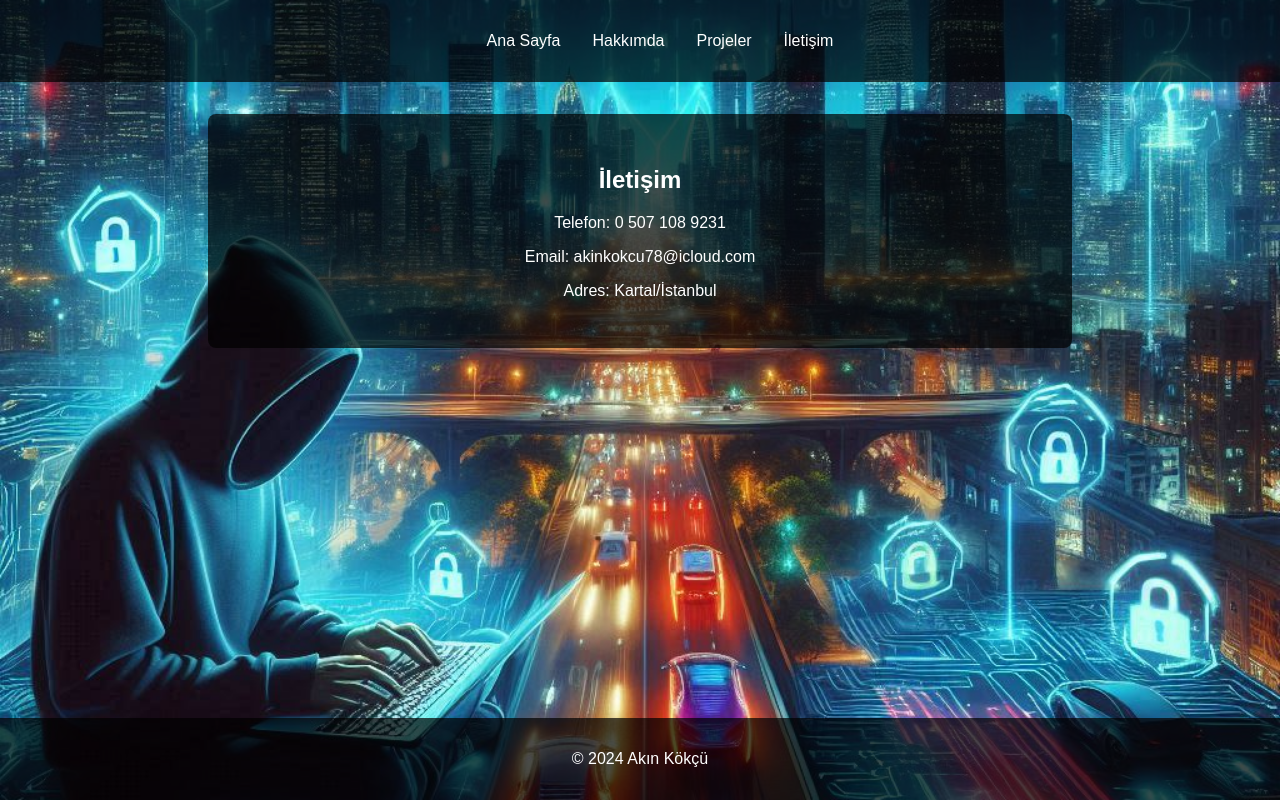
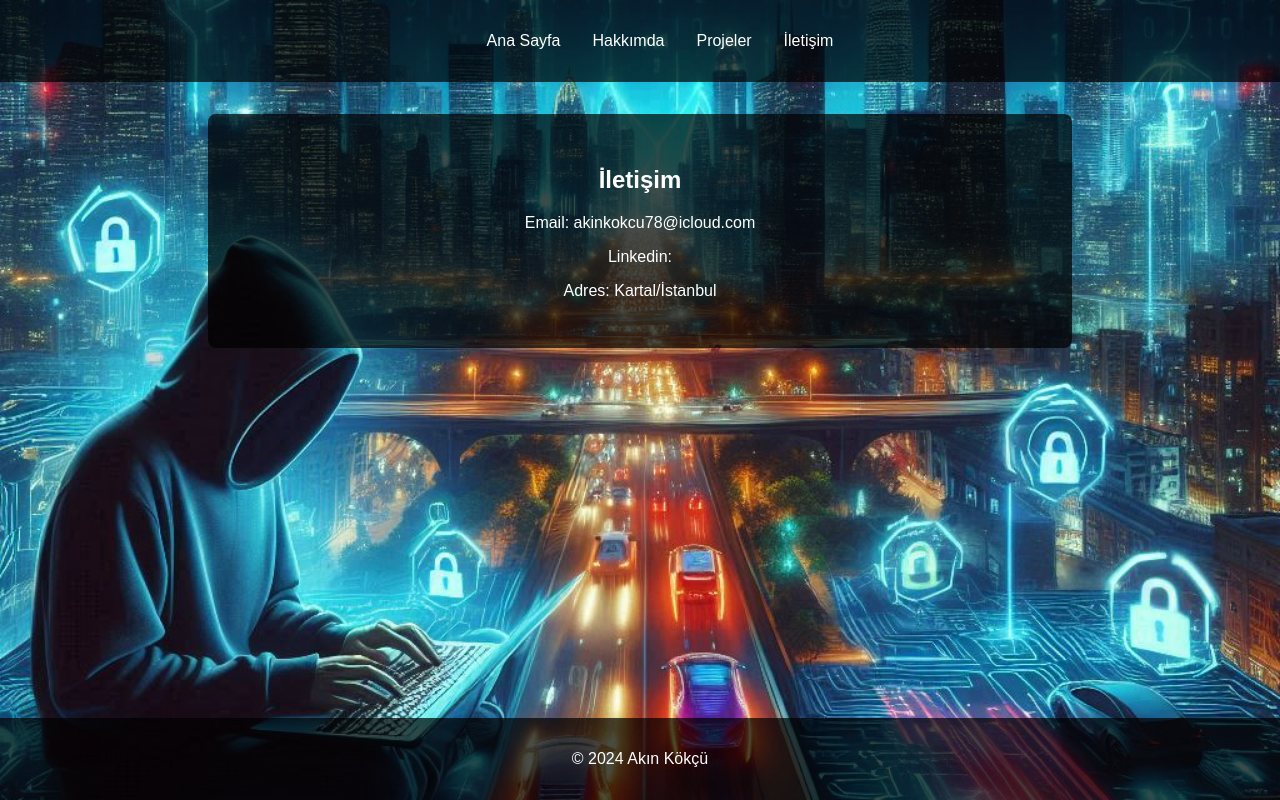
Before and after one commit to NAKI667/akinkokcu.github.io, a plain HTML site: page contact.html in a window 1280 px wide. Drawn offline with Linux system fonts and the light colour scheme.

Commit message:
Update contact.html

```diff
--- a/contact.html
+++ b/contact.html
@@ -20,8 +20,8 @@
 <main>
     <section>
         <h1>İletişim</h1>
-        <p>Telefon: 0 507 108 9231</p>
         <p>Email: akinkokcu78@icloud.com</p>
+        <p>Linkedin: <a href="https://www.linkedin.com/in/akin-kokcu/Linkedin"></a></p>
         <p>Adres: Kartal/İstanbul</p>
     </section>
 </main>
```
